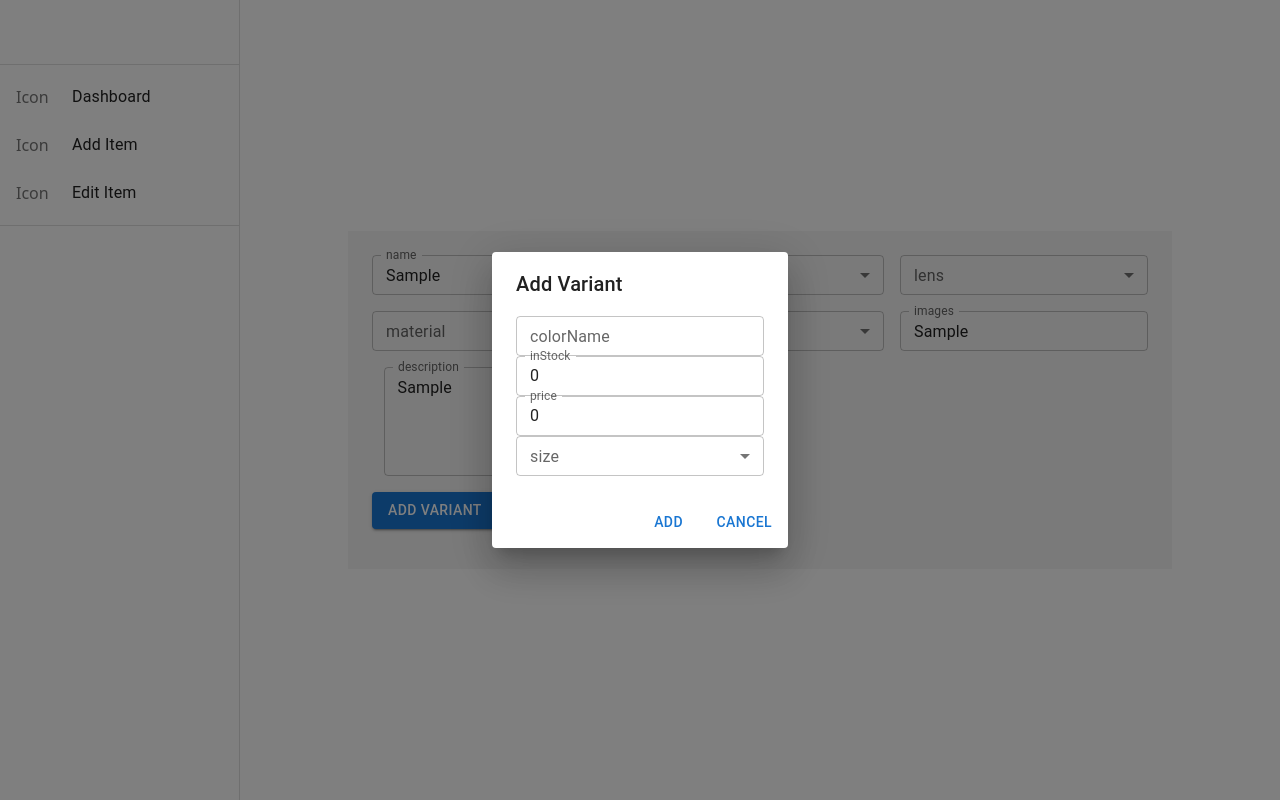
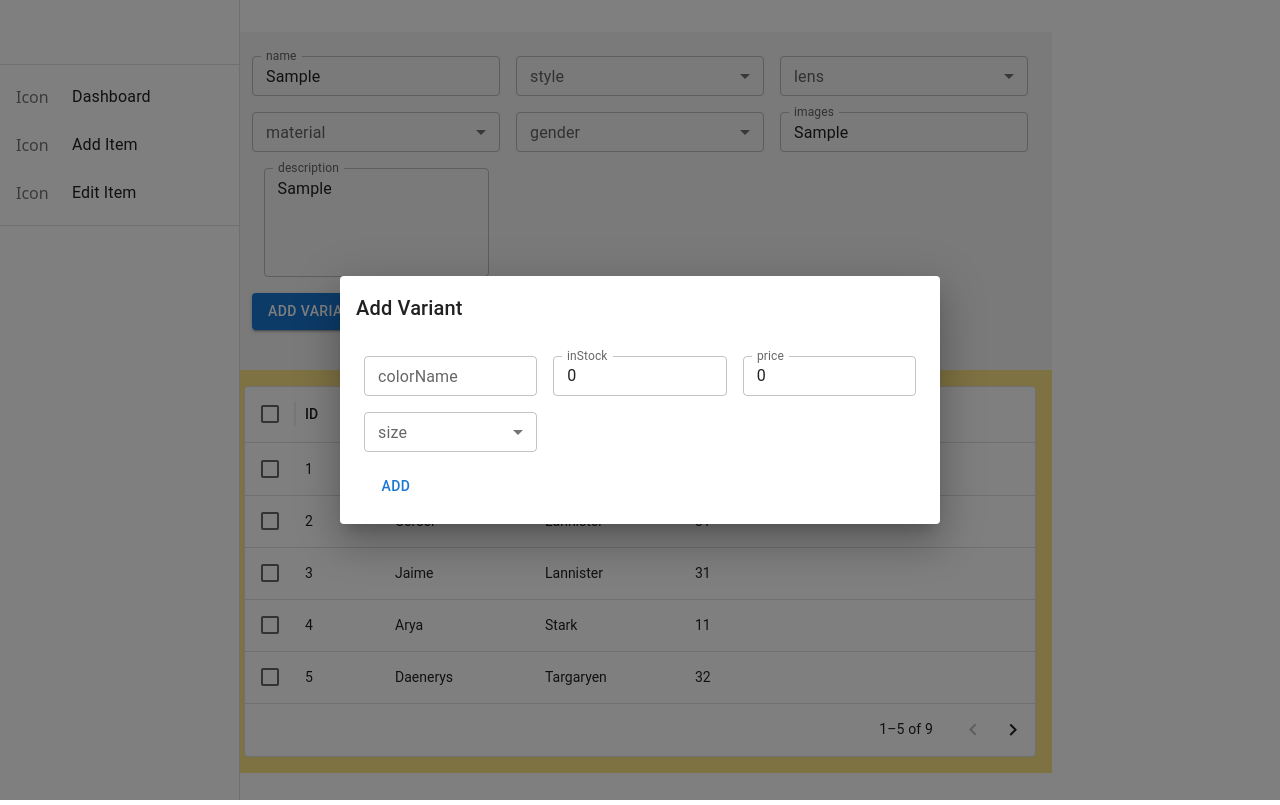
Before and after one commit to OglePeek/Oglepeek-Frontend-Admin, a React (Vite) app: page / in a window 1280 px wide. Both pictures are taken after typing "Sample", "Sample", "Sample" into the empty fields and a click on the button "ADD VARIANT". Built offline with nearby package versions, Linux system fonts and the light colour scheme; some icons are missing.

Commit message:
Added redux for saving variants globally and datagrid to show all the added variants.

```diff
--- a/package.json
+++ b/package.json
@@ -14,11 +14,16 @@
     "@emotion/styled": "^11.14.0",
     "@fontsource/roboto": "^5.2.6",
     "@hookform/resolvers": "^5.1.1",
+    "@mui/icons-material": "^7.1.2",
     "@mui/material": "^7.1.1",
+    "@mui/x-data-grid": "^8.5.3",
+    "@reduxjs/toolkit": "^2.8.2",
     "@tailwindcss/vite": "^4.1.10",
     "react": "^19.1.0",
     "react-dom": "^19.1.0",
     "react-hook-form": "^7.58.0",
+    "react-redux": "^9.2.0",
+    "redux-persist": "^6.0.0",
     "tailwindcss": "^4.1.10",
     "yup": "^1.6.1"
   },
--- a/src/admin/AddVariantForm.tsx
+++ b/src/admin/AddVariantForm.tsx
@@ -3,6 +3,9 @@ import { yupResolver } from "@hookform/resolvers/yup";
 import * as yup from "yup";
 import { DropdownInput } from "./DropdownInput";
 import { TextInput } from "./TextInput";
+import { useDispatch } from "react-redux";
+import { saveFormData } from "../redux/formslice";
+import { Button } from "@mui/material";
 
 // type Props = {
 
@@ -18,6 +21,8 @@ const schema = yup
   .required();
 
 export const AddVariantForm = () => {
+  const dispatch = useDispatch();
+
   type FormValues = yup.InferType<typeof schema>;
 
   const {
@@ -34,13 +39,15 @@ export const AddVariantForm = () => {
     },
   });
 
-  const onSubmit = (data: FormValues) => {
-    console.log(data); // call api with submitted data
+  const saveToRedux = (data: FormValues) => {
+    console.log(data);
+    dispatch(saveFormData(data));
   };
 
   return (
     <div>
-      <form onSubmit={handleSubmit(onSubmit)}>
+      <form onSubmit={handleSubmit(saveToRedux)}>
+        <div className="grid grid-cols-3 gap-4 py-4">
           <div>
             <TextInput
               label={"colorName"}
@@ -85,6 +92,10 @@ export const AddVariantForm = () => {
               helperText={errors.size?.message}
             />
           </div>
+        </div>
+        <div>
+          <Button type="submit">Add</Button>
+        </div>
       </form>
     </div>
   );
--- a/src/admin/Admin.tsx
+++ b/src/admin/Admin.tsx
@@ -1,14 +1,35 @@
-import { Box, Container } from "@mui/material";
+import { Box } from "@mui/material";
 import { Nav } from "./Nav";
 import { AddItemForm } from "./AddItemForm";
+import { GenericDataGrid } from "./GenericDataGrid";
+import type { GridColDef } from "@mui/x-data-grid";
 
 // type Props = {
 // }
 
+const rows = [
+  { id: 1, lastName: "Snow", firstName: "Jon", age: 14 },
+  { id: 2, lastName: "Lannister", firstName: "Cersei", age: 31 },
+  { id: 3, lastName: "Lannister", firstName: "Jaime", age: 31 },
+  { id: 4, lastName: "Stark", firstName: "Arya", age: 11 },
+  { id: 5, lastName: "Targaryen", firstName: "Daenerys", age: 32 },
+  { id: 6, lastName: "Melisandre", firstName: "Chiara", age: 150 },
+  { id: 7, lastName: "Clifford", firstName: "Ferrara", age: 44 },
+  { id: 8, lastName: "Frances", firstName: "Rossini", age: 36 },
+  { id: 9, lastName: "Roxie", firstName: "Harvey", age: 65 },
+];
+
+const cols: GridColDef[] = [
+  { field: "id", headerName: "ID", width: 90 },
+  { field: "firstName", headerName: "First name", width: 150 },
+  { field: "lastName", headerName: "Last name", width: 150 },
+  { field: "age", headerName: "Age", width: 110 },
+];
+
 export const Admin = () => {
   return (
-    <div>
-      <Box className="flex">
+    <div className="w-full bg-amber-200">
+      <Box className="flex flex-col-reverse">
         {/* Sidebar or Nav */}
         <Box className="w-1/4">
           <Nav />
@@ -19,6 +40,15 @@ export const Admin = () => {
           <AddItemForm />
         </Box>
       </Box>
+
+      <div className="p-4">
+        <GenericDataGrid
+          rows={rows}
+          columns={cols}
+          pageSize={5}
+          checkboxSelection={true}
+        />
+      </div>
     </div>
   );
 };
--- a/src/admin/DialogBox.tsx
+++ b/src/admin/DialogBox.tsx
@@ -1,9 +1,6 @@
 import * as React from "react";
-import Button from "@mui/material/Button";
-import Dialog from "@mui/material/Dialog";
-import DialogActions from "@mui/material/DialogActions";
-import DialogContent from "@mui/material/DialogContent";
-import DialogTitle from "@mui/material/DialogTitle";
+import { Dialog, DialogTitle, DialogContent, IconButton } from "@mui/material";
+import CloseIcon from "@mui/icons-material/Close";
 
 type Props = {
   title: string;
@@ -20,12 +17,22 @@ export const DialogBox = ({ title, fieldform, openform, closeform }: Props) => {
   return (
     <React.Fragment>
       <Dialog open={openform} onClose={handleClose}>
-        <DialogTitle>{title}</DialogTitle>
+        <DialogTitle sx={{ m: 0, p: 2 }}>
+          {title}
+          <IconButton
+            aria-label="close"
+            onClick={handleClose}
+            sx={{
+              position: "absolute",
+              right: 8,
+              top: 8,
+              color: (theme) => theme.palette.grey[500],
+            }}
+          >
+            <CloseIcon />
+          </IconButton>
+        </DialogTitle>
         <DialogContent>{fieldform}</DialogContent>
-        <DialogActions>
-          <Button type="submit">Add</Button>
-          <Button onClick={handleClose}>Cancel</Button>
-        </DialogActions>
       </Dialog>
     </React.Fragment>
   );
--- /dev/null
+++ b/src/admin/GenericDataGrid.tsx
@@ -0,0 +1,36 @@
+// components/GenericDataGrid.tsx
+import { DataGrid, type GridColDef } from "@mui/x-data-grid";
+import Box from "@mui/material/Box";
+
+type GenericDataGridProps<T extends { id: number | string }> = {
+  rows: T[];
+  columns: GridColDef<T>[];
+  pageSize?: number;
+  checkboxSelection?: boolean;
+};
+
+export function GenericDataGrid<T extends { id: number | string }>({
+  rows,
+  columns,
+  pageSize = 5,
+  checkboxSelection = true,
+}: GenericDataGridProps<T>) {
+  return (
+    <Box sx={{ height: "100%", width: "100%" }}>
+      <DataGrid
+        rows={rows}
+        columns={columns}
+        initialState={{
+          pagination: {
+            paginationModel: {
+              pageSize,
+            },
+          },
+        }}
+        pageSizeOptions={[pageSize]}
+        checkboxSelection={checkboxSelection}
+        disableRowSelectionOnClick
+      />
+    </Box>
+  );
+}
--- a/src/main.tsx
+++ b/src/main.tsx
@@ -2,9 +2,16 @@ import { StrictMode } from "react";
 import { createRoot } from "react-dom/client";
 import "./index.css";
 import App from "./App.tsx";
+import { Provider } from "react-redux";
+import { store, persistor } from "./redux/store";
+import { PersistGate } from "redux-persist/integration/react";
 
 createRoot(document.getElementById("root")!).render(
   <StrictMode>
-    <App />
+    <Provider store={store}>
+      <PersistGate loading={null} persistor={persistor}>
+        <App />
+      </PersistGate>
+    </Provider>
   </StrictMode>
 );
--- /dev/null
+++ b/src/redux/formSlice.ts
@@ -0,0 +1,38 @@
+// src/redux/formSlice.ts
+import { createSlice } from "@reduxjs/toolkit";
+import type { PayloadAction } from "@reduxjs/toolkit";
+
+interface FormState {
+  addVariantForm: {
+    colorName: string;
+    inStock: number;
+    price: number;
+    size: string;
+  };
+}
+
+const initialState: FormState = {
+  addVariantForm: {
+    colorName: "",
+    inStock: 0,
+    price: 0,
+    size: "",
+  },
+};
+
+export const formSlice = createSlice({
+  name: "form",
+  initialState,
+  reducers: {
+    saveFormData: (
+      state,
+      action: PayloadAction<FormState["addVariantForm"]>
+    ) => {
+      return { ...state, ...action.payload };
+    },
+    resetFormData: () => initialState,
+  },
+});
+
+export const { saveFormData, resetFormData } = formSlice.actions;
+export default formSlice.reducer;
--- /dev/null
+++ b/src/redux/store.ts
@@ -0,0 +1,43 @@
+// src/redux/store.ts
+import { configureStore } from "@reduxjs/toolkit";
+import formReducer from "./formslice";
+import storage from "redux-persist/lib/storage"; // defaults to localStorage
+import {
+  persistReducer,
+  persistStore,
+  FLUSH,
+  REHYDRATE,
+  PAUSE,
+  PERSIST,
+  PURGE,
+  REGISTER,
+} from "redux-persist";
+import { combineReducers } from "redux";
+
+const persistConfig = {
+  key: "root",
+  storage,
+  whitelist: ["form"], // only persist the form slice
+};
+
+const rootReducer = combineReducers({
+  form: formReducer,
+});
+
+const persistedReducer = persistReducer(persistConfig, rootReducer);
+
+export const store = configureStore({
+  reducer: persistedReducer,
+  middleware: (getDefaultMiddleware) =>
+    getDefaultMiddleware({
+      serializableCheck: {
+        ignoredActions: [FLUSH, REHYDRATE, PAUSE, PERSIST, PURGE, REGISTER],
+      },
+    }),
+});
+
+export const persistor = persistStore(store);
+
+// Types
+export type RootState = ReturnType<typeof store.getState>;
+export type AppDispatch = typeof store.dispatch;
```
Also changed, not shown: 1 other file (tests, documents, lock files or other folders). Lines whose indentation alone changed are shown as unchanged.
